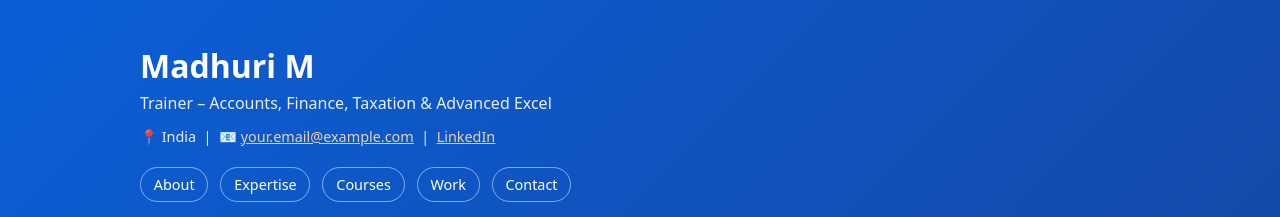
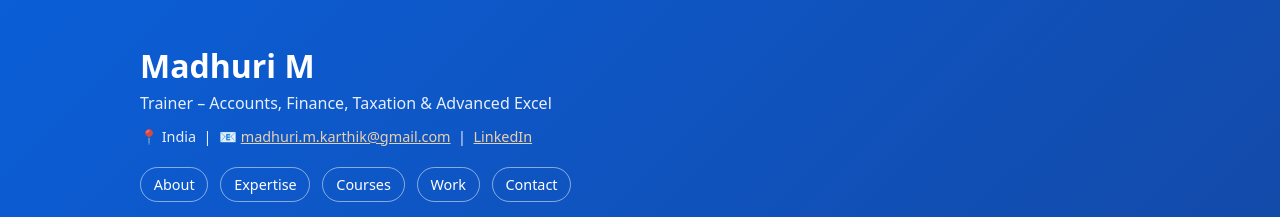
Before and after one commit to madhurimkarthik/madhurimkarthik.github.io, a plain HTML site: page index.html in a window 1280 px wide. Shown: the top 217 px of the page. Drawn offline with Linux system fonts and the light colour scheme.

Commit message:
Update index.html

```diff
--- a/index.html
+++ b/index.html
@@ -138,9 +138,9 @@
     <div class="contact">
       📍 India
       &nbsp;|&nbsp;
-      📧 <a href="mailto:your.email@example.com" style="color:#ffddaa;">your.email@example.com</a>
+      📧 <a href="mailto:madhuri.m.karthik@gmail.com" style="color:#ffddaa;">madhuri.m.karthik@gmail.com</a>
       &nbsp;|&nbsp;
-      <a href="https://www.linkedin.com" style="color:#ffddaa;" target="_blank">LinkedIn</a>
+      <a href="https://www.linkedin.com/in/madhuri-karthikeyan" style="color:#ffddaa;" target="_blank">LinkedIn</a>
     </div>
 
     <nav>
```
